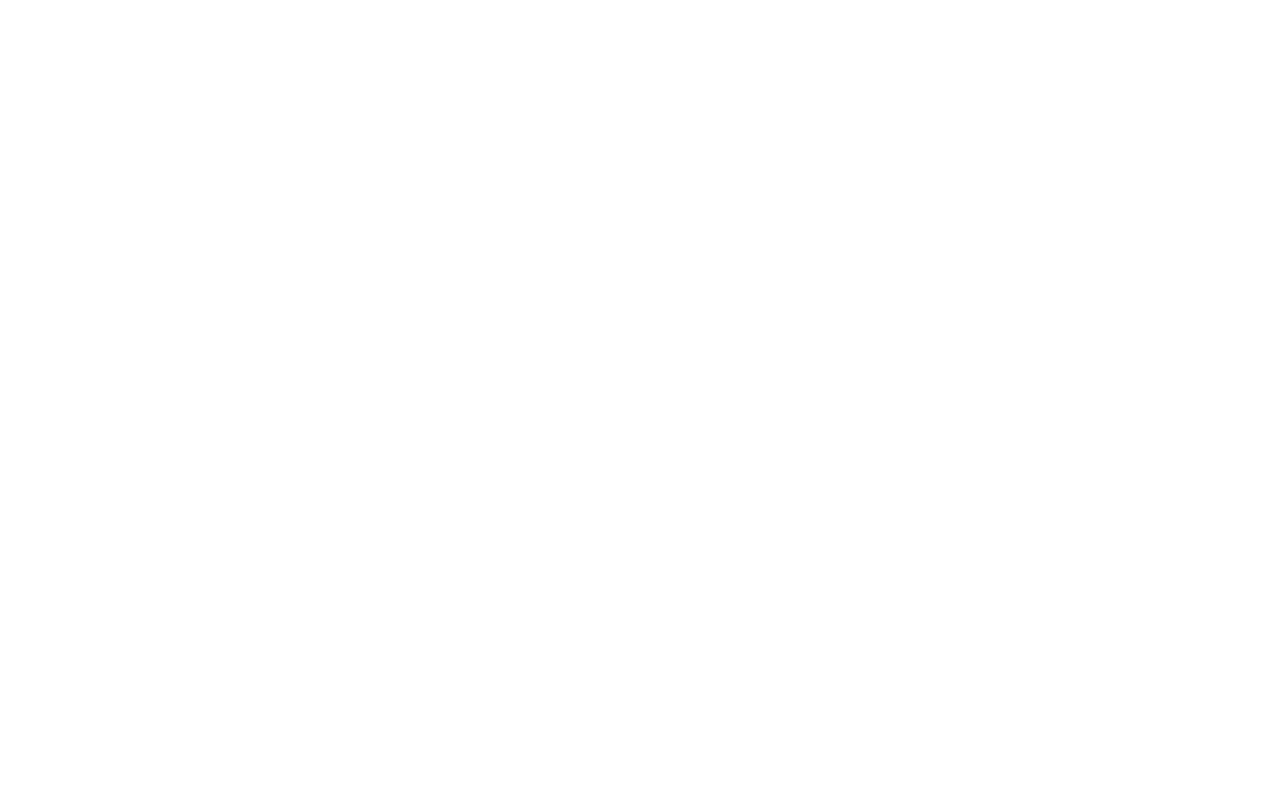
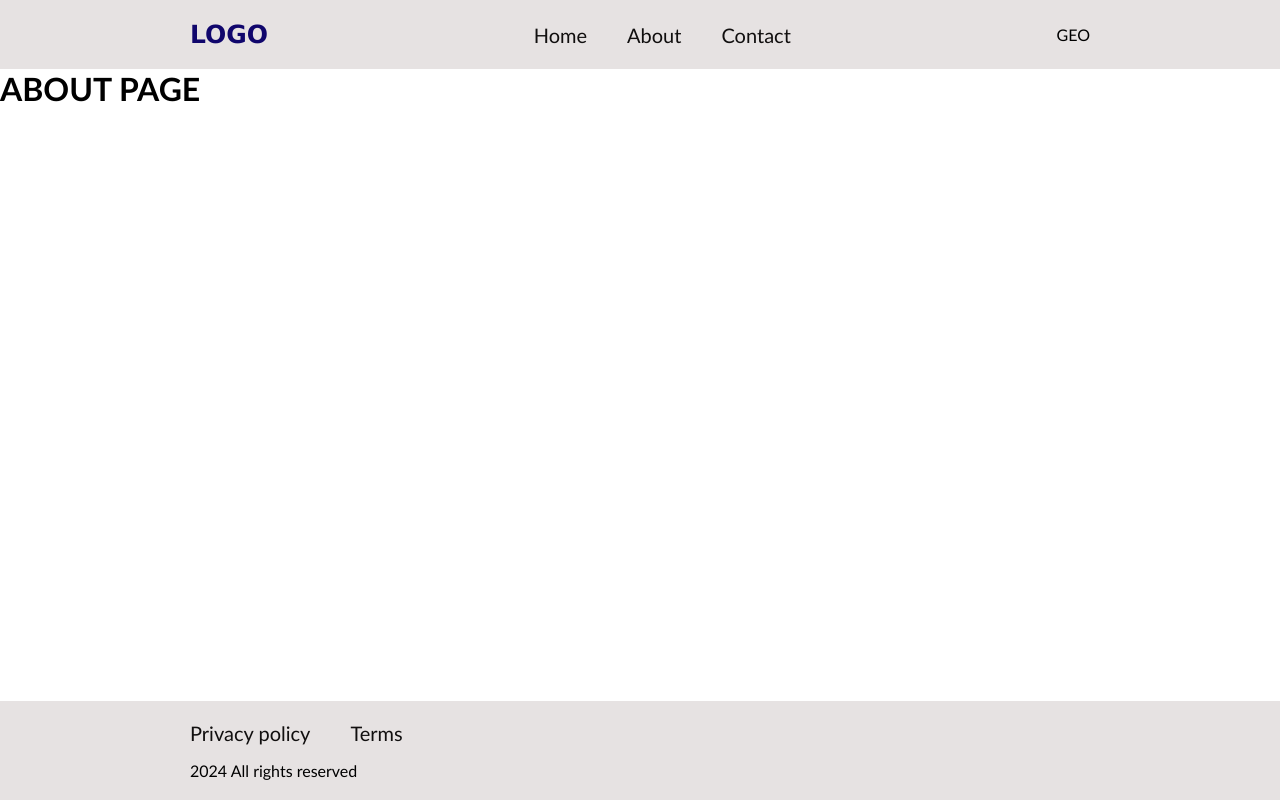
Before and after one commit to Tornik2/Assignment1, a React (Vite) app: page /about in a window 1280 px wide. Before the commit this address had no page. Built offline with nearby package versions, Linux system fonts and the light colour scheme.

Commit message:
added About route and About Page Component

```diff
--- a/src/App.css
+++ b/src/App.css
@@ -15,6 +15,10 @@
 .main_content {
   flex-grow: 1;
 }
+
+.about_page {
+  flex-grow: 1;
+}
 /* for no-scrollbar */
 .no-scrollbar {
   scrollbar-width: none; /* Firefox */
--- a/src/App.jsx
+++ b/src/App.jsx
@@ -3,7 +3,7 @@ import { BrowserRouter as Router, Route, Routes } from "react-router-dom";
 
 import { Content } from "./components/Main/MainContent";
 import { Layout } from "./components/Layout";
-
+import { About } from "./components/About/About";
 function App() {
   return (
     <Router>
@@ -17,6 +17,14 @@ function App() {
               </>
             }
           />
+          <Route
+            path="/about"
+            element={
+              <>
+                <About />
+              </>
+            }
+          />
         </Route>
       </Routes>
     </Router>
--- /dev/null
+++ b/src/components/About/About.jsx
@@ -0,0 +1,9 @@
+import "./About.css";
+
+export function About() {
+  return (
+    <div className="about_page">
+      <h1>ABOUT PAGE</h1>
+    </div>
+  );
+}
```
Also changed, not shown: src/components/About/About.css (added).
